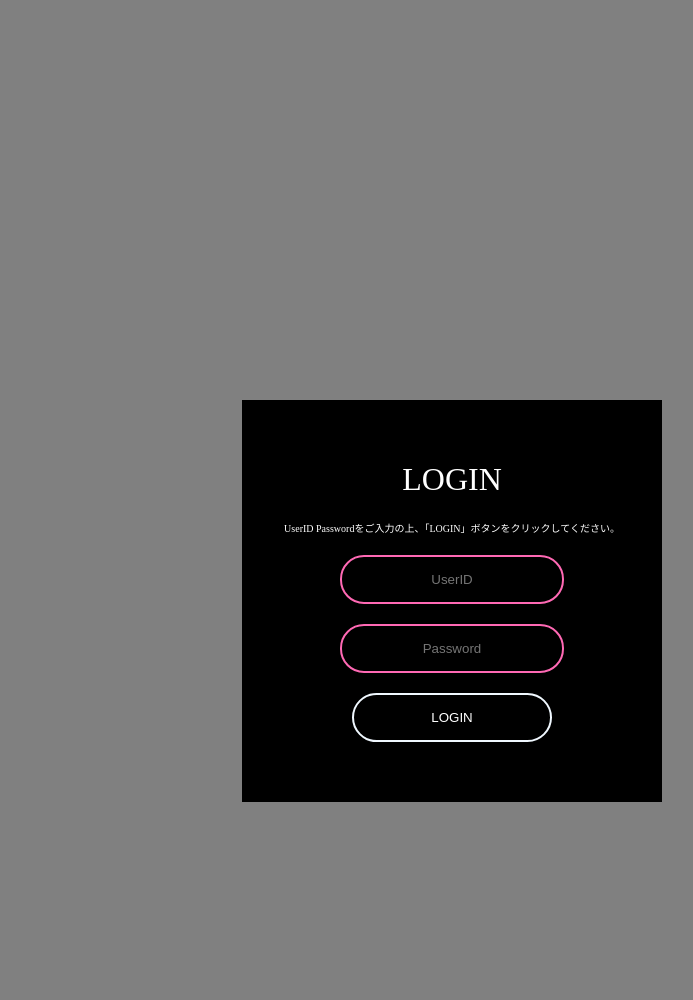
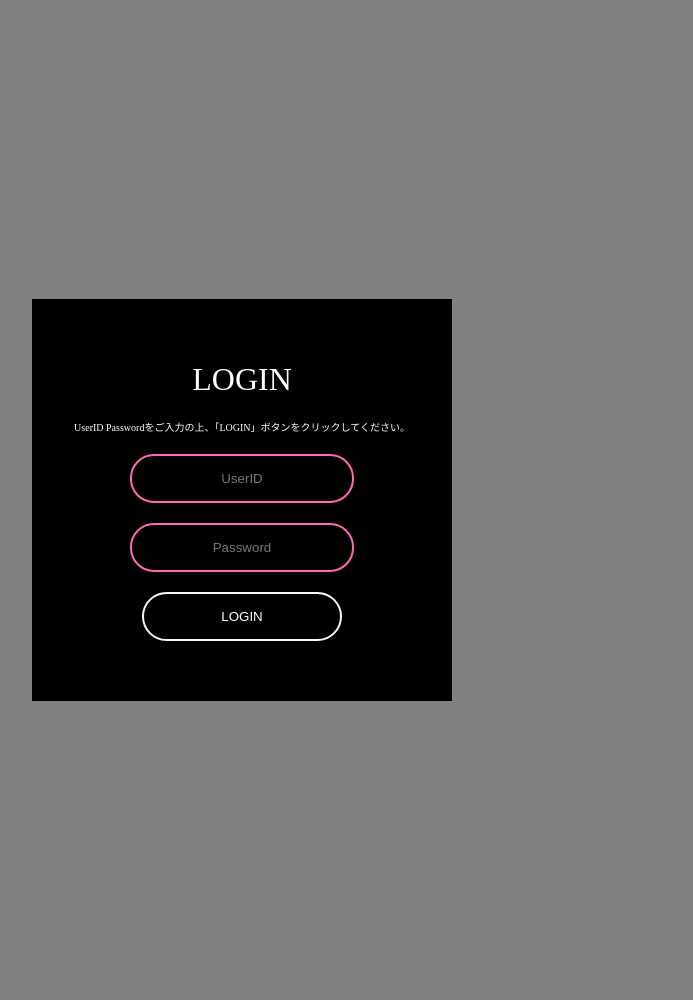
Before and after one commit to TaneyakuAmami/practice, a Django app: page /csspractice/login in a window 1280 px wide. Shown: the whole page, without its empty margins (398-1091 px from the left). Before the commit the page ends 802 px from the top, so only its background shows below. Run offline with Django 5.2, Linux system fonts and the light colour scheme.

Commit message:
トップ画面のログインボタンのデザインを変更 ログイン画面を中央寄せに修正

```diff
--- a/python/Django/practice/csspractice/static/csspractice/css/login.css
+++ b/python/Django/practice/csspractice/static/csspractice/css/login.css
@@ -1,14 +1,18 @@
 /* 参考：https://web-camp.io/magazine/archives/82498/ */
 body {
-    background-color: #808080
+    background-color: #808080;
+    margin: auto;
+    width: 1000px;
+    height: 1000px;
+    display: flex;
+    align-items: center;
+    justify-content: center;
 }
 
 form {
     width: 400px;
     padding: 40px 10px;
     position: absolute;
-    top: 50%;
-    left: 50%;
     transform: translate(-50% -50%);
     background-color: #000;
     text-align: center;
--- a/python/Django/practice/csspractice/templates/csspractice/header.html
+++ b/python/Django/practice/csspractice/templates/csspractice/header.html
@@ -5,7 +5,7 @@
       <h1 class="title"><a href="{% url 'csspractice:top' %}"><img src="{% static 'csspractice/images/logo_2026-05-06 220615.png' %}"></a></h1>
       <nav class="nav">
         <ul>
-          <li class="menu-item"><a href="{% url 'csspractice:login' %}">ログイン</a></li>
+          <li class="menu-item"><a id="login" href="{% url 'csspractice:login' %}">ログイン</a></li>
           <li class="menu-item"><a href="{% url 'csspractice:commentview' %}">コメント</a></li>
         </ul>
       </nav>
--- a/python/Django/practice/csspractice/templates/csspractice/login.html
+++ b/python/Django/practice/csspractice/templates/csspractice/login.html
@@ -8,9 +8,9 @@
     </head>
     <!-- 参考：https://web-camp.io/magazine/archives/82498/ -->
     <body>
-        <form name="login_form">
+         <form name="login_form">
             <div class="login_form_top">
-                <h1>LOGIN</h1>
+                 <h1>LOGIN</h1>
                 <p>UserID Passwordをご入力の上、「LOGIN」ボタンをクリックしてください。</p>
             </div>
             <div class="login_form_btn">
```
Also changed, not shown: python/Django/practice/csspractice/static/csspractice/css/header.css (+10 -1 lines).
